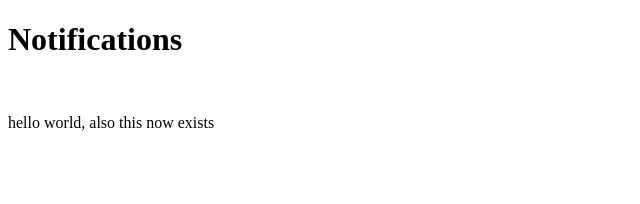
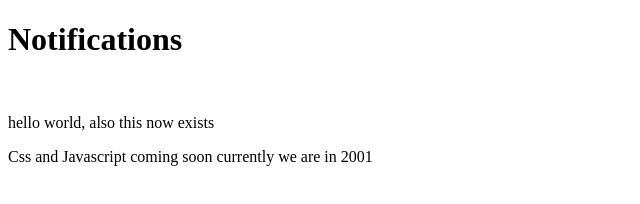
Before and after one commit to Yeetatron69000/Yes-the-best, a plain HTML site: page Notifications.html in a window 1280 px wide. Shown: the whole page, without its empty margins (0-640 px from the left). Drawn offline with Linux system fonts and the light colour scheme.

Commit message:
yeeeeeeeeeeeeeeT

```diff
--- a/Notifications.html
+++ b/Notifications.html
@@ -8,6 +8,6 @@
     <h1>Notifications</h1>
     <br>
     <p>hello world, also this now exists</p>
-
+    <p> Css and Javascript coming soon currently we are in 2001</p>
   </body>
 </html>
```
